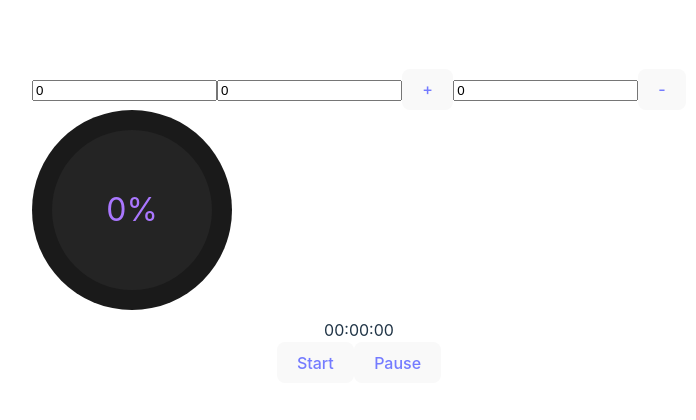
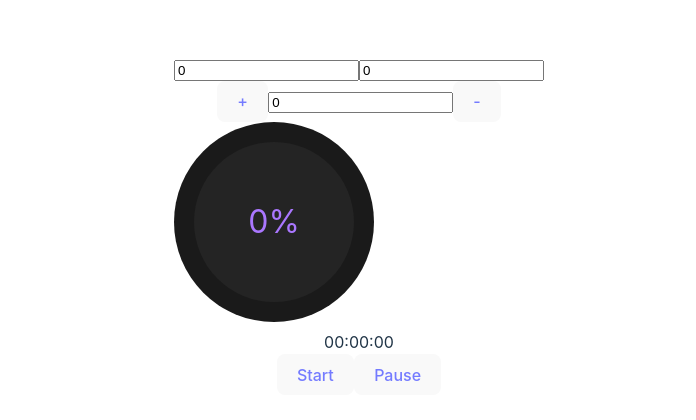
Before and after one commit to JoabeFerreira/task-watch, a React (Vite) app in the folder task-watch/: page / in a window 1280 px wide. Shown: the part 174-594 px from the top of the page, without its empty margins (281-977 px from the left). Built offline with nearby package versions, Linux system fonts and the light colour scheme.

Commit message:
feat: numeric updown component

```diff
--- a/task-watch/src/App.tsx
+++ b/task-watch/src/App.tsx
@@ -1,5 +1,6 @@
 import { useEffect, useRef, useState } from 'react'
 import './App.css'
+import NumericUpDown from './components/numeric-updown';
 import { Time } from './models/time';
 
 function App() {
@@ -37,6 +38,7 @@ function App() {
     startedDate.current = new Date()
     setIsTimerRunning(true)
   };
+
   return (
     <div className="App">
       <>{console.log('plannedTask', plannedTask)}</>
@@ -46,9 +48,7 @@ function App() {
         <input type="number" value={seconds} onChange={e => setSeconds(+e.target.value)} max={59} min={0}/> */}
         <input type="number" value={plannedTask.hours} readOnly />
         <input type="number" value={plannedTask.minutes} readOnly />
-        <button onClick={() => setSeconds(h => h + 1)}>+</button>
-        <input type="number" value={seconds} readOnly />
-        <button onClick={() => setSeconds(h => h - 1)}>-</button>
+        <NumericUpDown value={seconds} onChange={setSeconds} min={0} max={59}/>
       </div>
       <div ref={timerRef} className="timer">
         <div className="progress-display">
--- /dev/null
+++ b/task-watch/src/components/numeric-updown.tsx
@@ -0,0 +1,48 @@
+import { useState } from "react"
+
+interface NumericUpDownProps {
+    value: number
+    onChange: (value: number) => void
+    max: number
+    min: number
+    disabled?: boolean
+}
+
+function NumericUpDown(props: NumericUpDownProps) {
+    // const [upBtnEnabled, setUpBtnEnabled] = useState(!props.disabled);
+    // const [downBtnEnabled, setDownBtnEnabled] = useState(!props.disabled);
+    const [tempValue, setTempValue] = useState('');
+
+    const handleUpClick = (): void => {
+        let newValue = props.value + 1
+        if (newValue > props.max) {
+            newValue = props.min
+        }
+        props.onChange(newValue)
+    }
+
+    const handleDownClick = (): void => {
+        let newValue = props.value - 1
+        if (newValue < props.min) {
+            newValue = props.max
+        }
+        props.onChange(newValue)
+    }
+
+    return <div className="numeric-updown">
+        <button onClick={() => handleUpClick()}>+</button>
+        <input value={props.value} onChange={e => setTempValue(e.target.value)} onBlur={() => enforceMinMax(tempValue)} />
+        <button onClick={() => handleDownClick()}>-</button>
+    </div>;
+
+    function enforceMinMax(value: string) {
+        let numberValue = +value;
+        if (numberValue > props.max)
+            numberValue = props.max
+        else if (numberValue < props.min)
+            numberValue = props.min
+        props.onChange(numberValue)
+    }
+}
+
+export default NumericUpDown;
```
